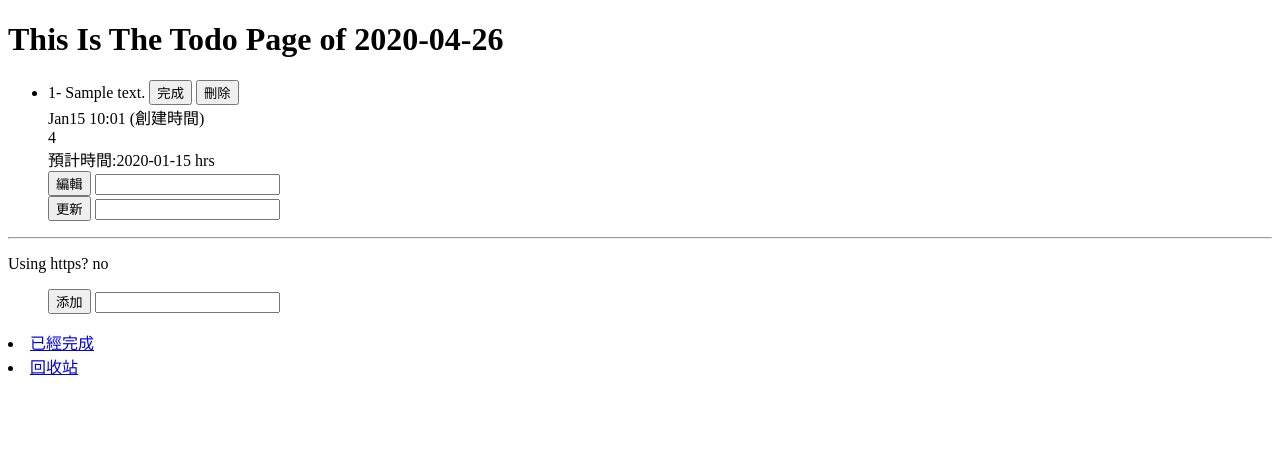
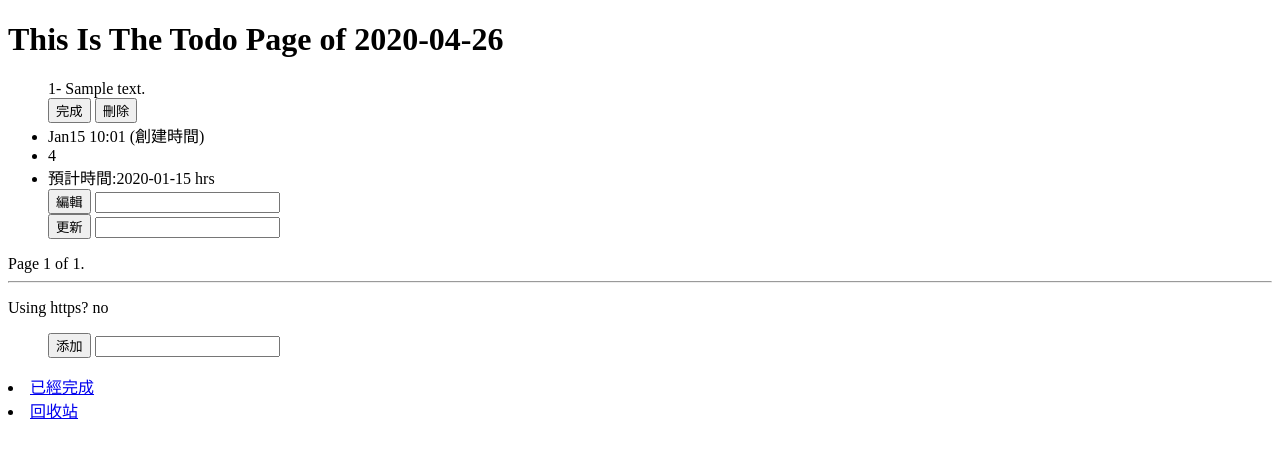
Before and after one commit to anlaganlag/todo_app, a Django app: template templates/todo/todoitem_list.html in a window 1280 px wide. Shown: the top 458 px of the page. Run offline with Django 3.2, Linux system fonts and the light colour scheme; the template is opened without the code that fills it: most values are stand-ins (such as "Sample title", 1, 10 or a date in 2020).

Commit message:
分頁功能

```diff
--- a/templates/todo/todoitem_list.html
+++ b/templates/todo/todoitem_list.html
@@ -3,8 +3,9 @@
         <body>
         <h1>  This Is The Todo Page    of {% now "Y-m-d" %} </h1>
         <ul>
-        {% for todo_item in all_items  %}
-            <li> {{ forloop.counter }}- {{ todo_item.content }}
+        {% for todo_item in page_obj  %}
+             {{ forloop.counter }}- {{ todo_item.content }}
+             <br>
             <form action ="/doneTodo/{{ todo_item.id }}/"
                         style="display: inline;"
                         method="post">{% csrf_token %}
@@ -15,11 +16,12 @@
                         style="display: inline;"
                         method="post">{% csrf_token %}
                 <input type='submit' value='刪除'/>
-            </form>
-                    <br> {{  todo_item.create_time |date:'Md H:m'  }} (創建時間) <br>
 
-                 {{ todo_item.get_rating_display }}  <br>
-                 預計時間:{{ todo_item.runtime}} hrs<br>
+                <div class='text-right'>
+                 <li> {{  todo_item.create_time |date:'Md H:m'  }} (創建時間) </li>
+                 <li>{{ todo_item.get_rating_display }}  </li>
+                 <li>預計時間:{{ todo_item.runtime}} hrs</li>
+                 </div>
             <form action ="/editTodo/{{ todo_item.id }}/"
                         method="post">{% csrf_token %}
                 <input type='submit' value='編輯'/>
@@ -35,6 +37,39 @@
                     <li>No Todo items yet</li>
                 {% endfor %}
         </ul>
+<div class="pagination">
+    <span class="step-links">
+        {% if page_obj.has_previous %}
+            <a href="?page=1">&laquo; first</a>
+            <a href="?page={{ page_obj.previous_page_number }}">previous</a>
+        {% endif %}
+
+        <span class="current">
+            Page {{ page_obj.number }} of {{ page_obj.paginator.num_pages }}.
+        </span>
+
+        {% if page_obj.has_next %}
+            <a href="?page={{ page_obj.next_page_number }}">next</a>
+            <a href="?page={{ page_obj.paginator.num_pages }}">last &raquo;</a>
+        {% endif %}
+    </span>
+</div>
+        {% comment %}
+        <hr>
+        {% if is_paginated %}
+                <nav>
+                        <ul class = ''pagination">
+                                <li class="page-item"></li>
+                                        <a
+                                                href = "{% url 'todo' %}?page=1"
+                                                class = "page-link"
+                                        >
+
+
+                        </ul>
+                </nav>
+
+                {% endcomment %}
         <hr>
         <p>Using https?
                 {{ request.is_secure|yesno }}
--- a/todo/models.py
+++ b/todo/models.py
@@ -39,6 +39,8 @@ class TodoItem(models.Model):
     runtime = models.PositiveIntegerField(default=1)
     create_time=models.DateTimeField(auto_now_add=True)
     last_edit=models.DateTimeField(auto_now=True)
+    class Meta:
+            ordering = ('create_time','last_edit','rating','content')
     def __str__(self):
         return f'{self.content} ({self.period})'
 
--- a/todo/views.py
+++ b/todo/views.py
@@ -10,8 +10,10 @@ from todo.models import TodoItem,DoneItem,BinItem
 #     return render(request,'todo.html', {'all_items':all_todo_items})
 
 class TodoList(ListView):
-    queryset = TodoItem.objects.all()
-    context_object_name ='all_items'
+    # queryset = TodoItem.objects.all()
+    # context_object_name ='all_items'
+    paginate_by=5
+    model = TodoItem
 
 def mybinView(request):
     mybin = BinItem.objects.all()
```
